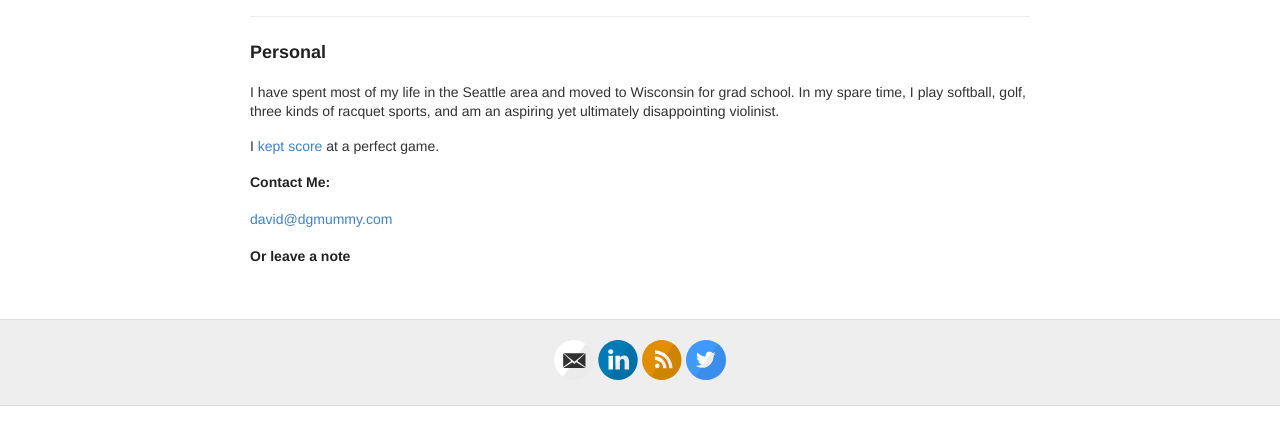
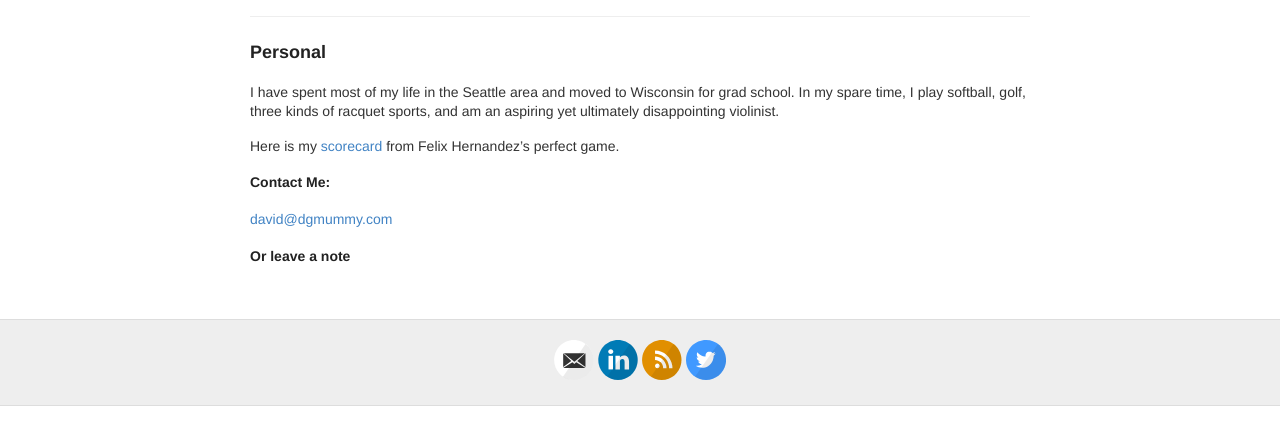
Before and after one commit to mummydg/mummydg.github.io, a Jekyll site: the page built from personal.md, in a window 1280 px wide, cut to the strip 144-589 px from the top of the page. Built offline with Jekyll 4.4.1, drawn with Linux system fonts in a browser that asks for light colours; comment, search, counter and statistics services are not loaded.

Commit message:
updating

```diff
--- a/personal.md
+++ b/personal.md
@@ -7,7 +7,7 @@ permalink: /personal/
 
 I have spent most of my life in the Seattle area and moved to Wisconsin for grad school. In my spare time, I play softball, golf, three kinds of racquet sports, and am an aspiring yet ultimately disappointing violinist.
 
-I <a href="{{ site.baseurl }}/images/felix_perfect_visitors.jpg">kept score</a> at a perfect game.
+Here is my <a href="{{ site.baseurl }}/images/felix_perfect_visitors.jpg">scorecard</a> from Felix Hernandez's perfect game.
 
 ### Contact Me:
 
```
